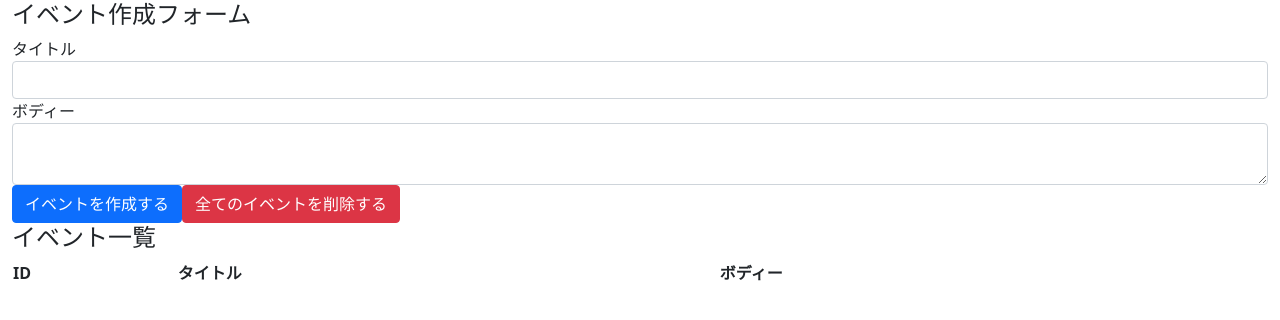
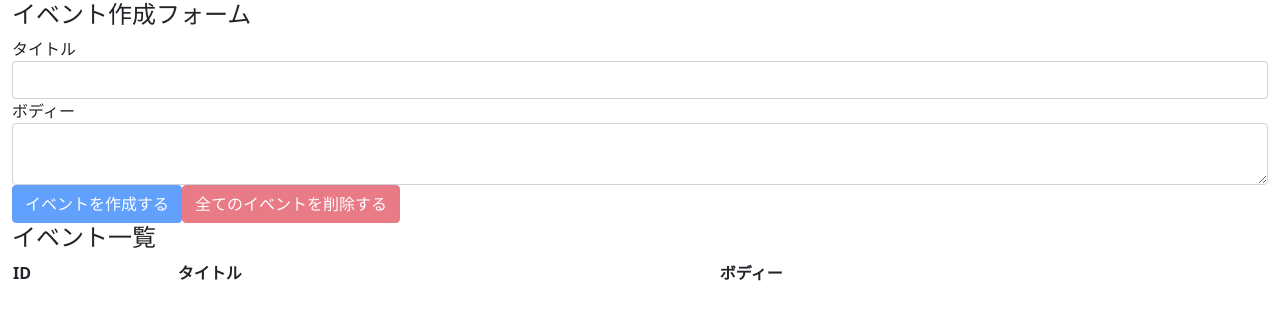
Before and after one commit to RyotaNishio/react-hooks-101, a React (Create React App) app: page / in a window 1280 px wide. Shown: the top 320 px of the page. Built offline with nearby package versions, Linux system fonts and the light colour scheme.

Commit message:
implement all events delections

```diff
--- a/src/components/App.js
+++ b/src/components/App.js
@@ -20,6 +20,14 @@
     setBody('')
   }
 
+  const deleteAllEvents = e => {
+    e.preventDefault()
+    const result = window.confirm('全てのイベントを本当に削除しても良いですか？')
+    result && disPatch({type: 'DELETE_ALL_EVENTS'})
+  }
+
+  const unCreatable = title === '' || body === ''
+
   return (
     <div className="container-fluid">
       <h4>イベント作成フォーム</h4>
@@ -37,8 +45,8 @@
           }}/>
         </div>
 
-        <button className="btn btn-primary" onClick={addEvent}>イベントを作成する</button>
-        <button className="btn btn-danger">全てのイベントを削除する</button>
+        <button className="btn btn-primary" onClick={addEvent} disabled={unCreatable}>イベントを作成する</button>
+        <button className="btn btn-danger" onClick={deleteAllEvents} disabled={state.length === 0}>全てのイベントを削除する</button>
       </form>
       <h4>イベント一覧</h4>
       <table className="table table-hover">
--- a/src/components/Event.js
+++ b/src/components/Event.js
@@ -1,7 +1,8 @@
 const Event = ({disPatch, event}) => {
   const id = event.id
   const handleClickDelete = () => {
-    disPatch({type: 'DELETE_EVENT', id})
+    const result = window.confirm(`id${event.id}のイベントを本当に削除しても良いですか？`)
+    result && disPatch({type: 'DELETE_EVENT', id})
   }
   return (
     <tr>
--- a/src/reducers/index.js
+++ b/src/reducers/index.js
@@ -7,7 +7,7 @@
       return [...state, { id, ...event }]
     case 'DELETE_EVENT':
       return state.filter(event => event.id !== action.id)
-    case 'DELETE_ALL_EVENT':
+    case 'DELETE_ALL_EVENTS':
       return []
     default:
       return state
```
